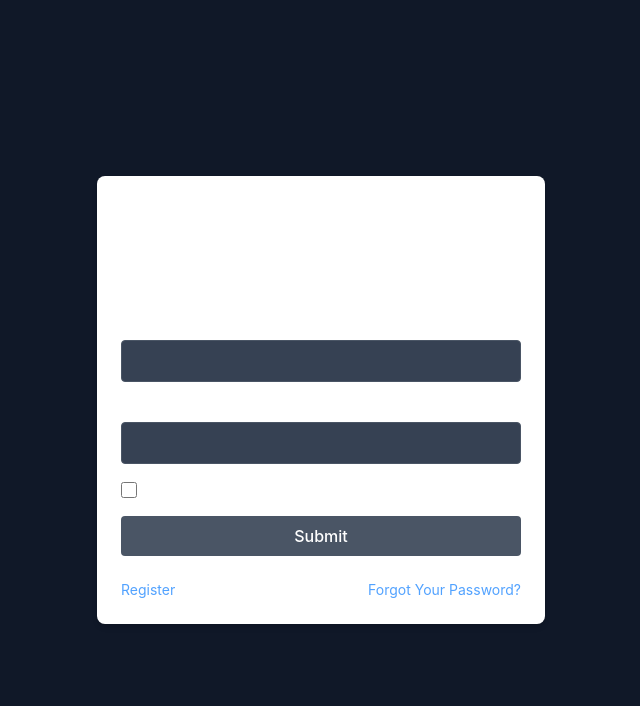
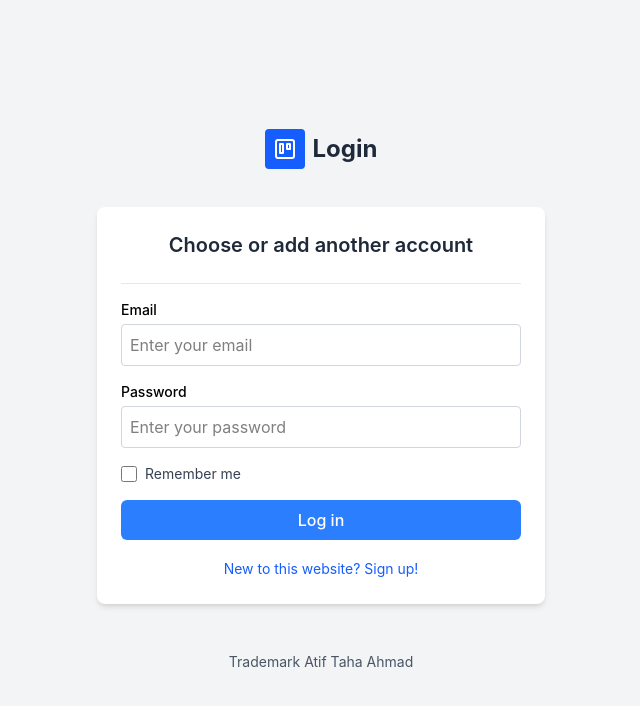
Before and after one commit to atifibrahim7/TaskManagmentSystem, a React (Vite) app in the folder frontend/my-react-app2/: page /login in a window 1280 px wide. Shown: the top 706 px of the page, without its empty margins (319-959 px from the left). Built offline with nearby package versions, Linux system fonts and the light colour scheme.

Commit message:
Enhance registration page UI with improved layout, illustrations, and form styling

```diff
--- a/frontend/my-react-app2/src/components/Auth/Login.jsx
+++ b/frontend/my-react-app2/src/components/Auth/Login.jsx
@@ -35,31 +35,75 @@ const Login = () => {
   };
 
   return (
-    <div className="min-h-screen flex items-center justify-center bg-gray-900 py-12 px-4 sm:px-6 lg:px-8">
-      <div className="max-w-md w-full space-y-8">
-        <Card className="bg-gray-800 text-white">
+    <div className="min-h-screen flex items-center justify-center bg-gray-100 py-12 px-4 sm:px-6 lg:px-8">
+      <div className="w-full max-w-md">
+        {/* Left side illustration */}
+        <div className="fixed bottom-0 left-0 w-1/3 pointer-events-none hidden lg:block">
+          {/* <img
+            src="/api/placeholder/400/320"
+            alt="Illustration"
+            className="w-full"
+          /> */}
+        </div>
+
+        {/* Right side illustration */}
+        <div className="fixed bottom-0 right-0 w-1/3 pointer-events-none hidden lg:block">
+          {/* <img
+            src="/api/placeholder/400/320"
+            alt="Illustration"
+            className="w-full"
+          /> */}
+        </div>
+
+        {/* Logo */}
+        <div className="text-center mb-8">
+          <div className="inline-flex items-center justify-center">
+            <div className="bg-blue-600 text-white p-2 rounded">
+              <svg
+                xmlns="http://www.w3.org/2000/svg"
+                width="24"
+                height="24"
+                viewBox="0 0 24 24"
+                fill="none"
+                stroke="currentColor"
+                strokeWidth="2"
+                strokeLinecap="round"
+                strokeLinejoin="round"
+              >
+                <rect x="3" y="3" width="18" height="18" rx="2" ry="2"></rect>
+                <rect x="7" y="7" width="3" height="9"></rect>
+                <rect x="14" y="7" width="3" height="5"></rect>
+              </svg>
+            </div>
+            <span className="ml-2 text-2xl font-bold text-gray-800">Login</span>
+          </div>
+        </div>
+
+        <Card className="bg-white shadow-lg rounded-lg p-6">
           <div className="text-center mb-6">
-            <h2 className="text-3xl font-bold">Login Form</h2>
-            <p className="mt-2">
-              Welcome back, <br />
-              Please sign in to your account.
-            </p>
+            <h2 className="text-xl font-semibold text-gray-800">
+              Choose or add another account
+            </h2>
           </div>
 
           {error && (
-            <div className="bg-red-500 text-white p-3 rounded mb-4">
+            <div className="bg-red-100 border-l-4 border-red-500 text-red-700 p-4 mb-4 rounded">
               {error}
             </div>
           )}
 
-          <form onSubmit={handleSubmit}>
+          {/* Account selection */}
+
+          <div className="border-t border-gray-200 pt-4">
+            <form onSubmit={handleSubmit} className="space-y-4">
               <Input
                 label="Email"
                 id="email"
                 type="email"
                 value={email}
                 onChange={(e) => setEmail(e.target.value)}
-              className="bg-gray-700 text-white border-gray-600"
+                className="w-full border-gray-300 focus:ring-blue-500 focus:border-blue-500"
+                placeholder="Enter your email"
                 required
               />
 
@@ -69,11 +113,12 @@ const Login = () => {
                 type="password"
                 value={password}
                 onChange={(e) => setPassword(e.target.value)}
-              className="bg-gray-700 text-white border-gray-600"
+                className="w-full border-gray-300 focus:ring-blue-500 focus:border-blue-500"
+                placeholder="Enter your password"
                 required
               />
 
-            <div className="flex items-center mb-4">
+              <div className="flex items-center">
                 <input
                   id="remember-me"
                   name="remember-me"
@@ -82,35 +127,45 @@ const Login = () => {
                   onChange={(e) => setRememberMe(e.target.checked)}
                   className="h-4 w-4 text-blue-600 focus:ring-blue-500 border-gray-300 rounded"
                 />
-              <label htmlFor="remember-me" className="ml-2 block text-sm">
+                <label
+                  htmlFor="remember-me"
+                  className="ml-2 block text-sm text-gray-700"
+                >
                   Remember me
                 </label>
               </div>
 
               <Button
                 type="submit"
-              className="w-full bg-gray-600 hover:bg-gray-500"
+                className="w-full bg-blue-500 hover:bg-blue-600 text-white font-medium py-2 px-4 rounded-md"
                 disabled={isLoading}
               >
-              {isLoading ? "Signing in..." : "Submit"}
+                {isLoading ? "Signing in..." : "Log in"}
               </Button>
 
-            <div className="mt-6 flex justify-between">
+              <div className="text-center">
                 <Link
                   to="/register"
-                className="text-sm text-blue-400 hover:text-blue-300"
+                  className="text-sm text-blue-600 hover:text-blue-800"
                 >
-                Register
-              </Link>
-              <Link
-                to="/forgot-password"
-                className="text-sm text-blue-400 hover:text-blue-300"
-              >
-                Forgot Your Password?
+                  New to this website? Sign up!
                 </Link>
               </div>
             </form>
+          </div>
         </Card>
+
+        {/* Footer */}
+        <div className="mt-8 text-center">
+          <div className="flex justify-center mb-4">
+            {/* <img
+              src="/api/placeholder/120/30"
+              alt="Atlassian logo"
+              className="h-8"
+            /> */}
+          </div>
+          <p className="text-sm text-gray-600">Trademark Atif Taha Ahmad</p>
+        </div>
       </div>
     </div>
   );
--- a/frontend/my-react-app2/src/components/Auth/Register.jsx
+++ b/frontend/my-react-app2/src/components/Auth/Register.jsx
@@ -66,27 +66,73 @@ const Register = () => {
   };
 
   return (
-    <div className="min-h-screen flex items-center justify-center bg-gray-900 py-12 px-4 sm:px-6 lg:px-8">
-      <div className="max-w-md w-full space-y-8">
-        <Card className="bg-gray-800 text-white">
+    <div className="min-h-screen flex items-center justify-center bg-gray-100 py-12 px-4 sm:px-6 lg:px-8">
+      <div className="w-full max-w-md">
+        {/* Left side illustration */}
+        <div className="fixed bottom-0 left-0 w-1/3 pointer-events-none hidden lg:block">
+          <img
+            src="/api/placeholder/400/320"
+            alt="Illustration"
+            className="w-full"
+          />
+        </div>
+
+        {/* Right side illustration */}
+        <div className="fixed bottom-0 right-0 w-1/3 pointer-events-none hidden lg:block">
+          <img
+            src="/api/placeholder/400/320"
+            alt="Illustration"
+            className="w-full"
+          />
+        </div>
+
+        {/* Logo */}
+        <div className="text-center mb-8">
+          <div className="inline-flex items-center justify-center">
+            <div className="bg-blue-600 text-white p-2 rounded">
+              <svg
+                xmlns="http://www.w3.org/2000/svg"
+                width="24"
+                height="24"
+                viewBox="0 0 24 24"
+                fill="none"
+                stroke="currentColor"
+                strokeWidth="2"
+                strokeLinecap="round"
+                strokeLinejoin="round"
+              >
+                <rect x="3" y="3" width="18" height="18" rx="2" ry="2"></rect>
+                <rect x="7" y="7" width="3" height="9"></rect>
+                <rect x="14" y="7" width="3" height="5"></rect>
+              </svg>
+            </div>
+            <span className="ml-2 text-2xl font-bold text-gray-800">
+              Trello
+            </span>
+          </div>
+        </div>
+
+        <Card className="bg-white shadow-lg rounded-lg p-6">
           <div className="text-center mb-6">
-            <h2 className="text-3xl font-bold">Register</h2>
-            <p className="mt-2">Create a new account</p>
+            <h2 className="text-xl font-semibold text-gray-800">
+              Create your account
+            </h2>
+            <p className="mt-2 text-gray-600">Join our community today</p>
           </div>
 
           {error && (
-            <div className="bg-red-500 text-white p-3 rounded mb-4">
+            <div className="bg-red-100 border-l-4 border-red-500 text-red-700 p-4 mb-4 rounded">
               {error}
             </div>
           )}
 
           {successMessage && (
-            <div className="bg-green-500 text-white p-3 rounded mb-4">
+            <div className="bg-green-100 border-l-4 border-green-500 text-green-700 p-4 mb-4 rounded">
               {successMessage}
             </div>
           )}
 
-          <form onSubmit={handleSubmit}>
+          <form onSubmit={handleSubmit} className="space-y-4">
             <Input
               label="Email"
               id="email"
@@ -94,7 +140,8 @@ const Register = () => {
               type="email"
               value={formData.email}
               onChange={handleChange}
-              className="bg-gray-700 text-white border-gray-600"
+              className="w-full border-gray-300 focus:ring-blue-500 focus:border-blue-500"
+              placeholder="Enter your email"
               required
             />
 
@@ -105,7 +152,8 @@ const Register = () => {
               type="text"
               value={formData.username}
               onChange={handleChange}
-              className="bg-gray-700 text-white border-gray-600"
+              className="w-full border-gray-300 focus:ring-blue-500 focus:border-blue-500"
+              placeholder="Choose a username"
               required
             />
 
@@ -116,7 +164,8 @@ const Register = () => {
               type="password"
               value={formData.password}
               onChange={handleChange}
-              className="bg-gray-700 text-white border-gray-600"
+              className="w-full border-gray-300 focus:ring-blue-500 focus:border-blue-500"
+              placeholder="Create a password"
               required
             />
 
@@ -127,28 +176,43 @@ const Register = () => {
               type="password"
               value={formData.confirmPassword}
               onChange={handleChange}
-              className="bg-gray-700 text-white border-gray-600"
+              className="w-full border-gray-300 focus:ring-blue-500 focus:border-blue-500"
+              placeholder="Confirm your password"
               required
             />
 
             <Button
               type="submit"
-              className="w-full bg-gray-600 hover:bg-gray-500"
+              className="w-full bg-blue-500 hover:bg-blue-600 text-white font-medium py-2 px-4 rounded-md"
               disabled={isLoading}
             >
               {isLoading ? "Creating account..." : "Register"}
             </Button>
 
             <div className="mt-6 text-center">
-              <p>
+              <p className="text-gray-600">
                 Already have an account?{" "}
-                <Link to="/login" className="text-blue-400 hover:text-blue-300">
+                <Link to="/login" className="text-blue-600 hover:text-blue-800">
                   Login
                 </Link>
               </p>
             </div>
           </form>
         </Card>
+
+        {/* Footer */}
+        <div className="mt-8 text-center">
+          <div className="flex justify-center mb-4">
+            <img
+              src="/api/placeholder/120/30"
+              alt="Atlassian logo"
+              className="h-8"
+            />
+          </div>
+          <p className="text-sm text-gray-600">
+            One account for Trello, Jira, Confluence and more.
+          </p>
+        </div>
       </div>
     </div>
   );
```
Lines whose indentation alone changed are shown as unchanged.
